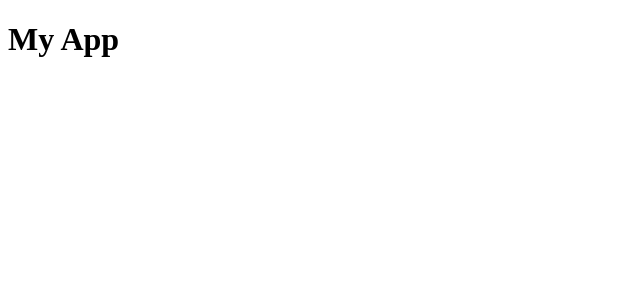
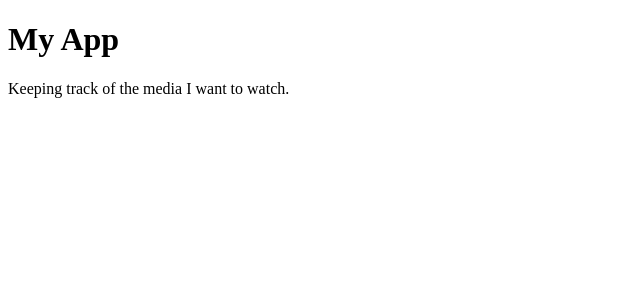
Before and after one commit to lwrainbow/media-list-angular-application, an Angular app: page / in a window 1280 px wide. Shown: the top 300 px of the page, without its empty margins (0-640 px from the left). Built offline with nearby package versions, Linux system fonts and the light colour scheme.

Commit message:
change inline template to templateUrl

```diff
--- /dev/null
+++ b/src/app/app.component.html
@@ -0,0 +1,2 @@
+<h1>My App</h1>
+<p>Keeping track of the media I want to watch.</p>
--- a/src/app/app.component.ts
+++ b/src/app/app.component.ts
@@ -2,6 +2,12 @@
 
 @Component({
   selector: 'mw-app', // Use to locate a custom html element and apply the component to (index.html)
-  template: '<h1>My App</h1>'
+  // Inline template
+  // template: `
+  //   <h1>My App</h1>
+  //   <p>Keeping track of the media I want to watch.</p>
+  // `
+
+  templateUrl: './app.component.html'
 })
 export class AppComponent { }
```
